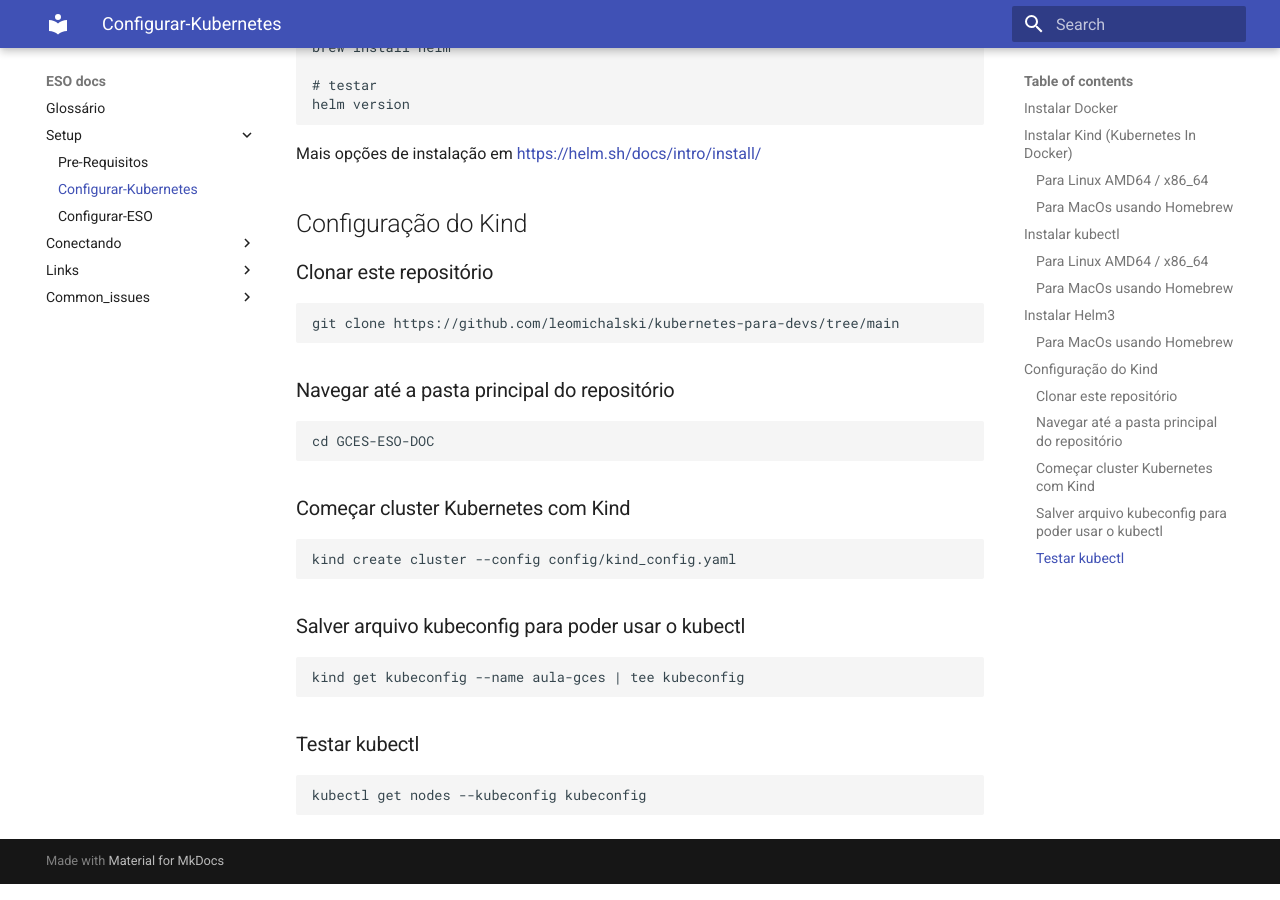
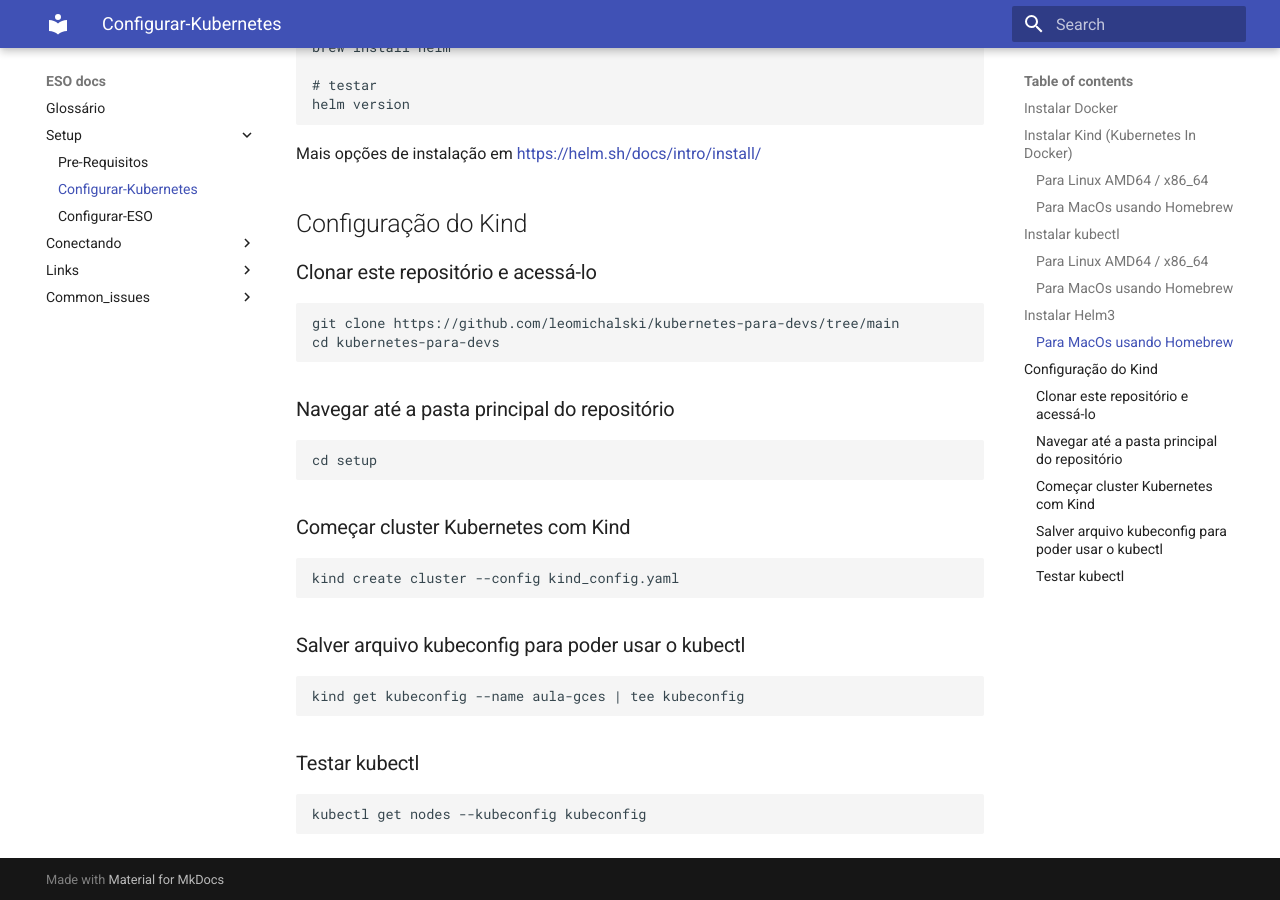
Before and after one commit to FGA-GCES/ESO-Documentacao, an MkDocs documentation site: the page built from docs/1-Setup/2-Configurar_Kubernetes.md, in a window 1280 px wide and 900 px high, scrolled down 1743 px. Built offline with MkDocs 1.6.1 and Material for MkDocs 9.7.7, drawn with Linux system fonts in a browser that asks for light colours.

Commit message:
corrigindo parte do kind

````diff
--- a/docs/1-Setup/2-Configurar_Kubernetes.md
+++ b/docs/1-Setup/2-Configurar_Kubernetes.md
@@ -89,22 +89,23 @@
 
 ## Configuração do Kind
 
-### Clonar este repositório
+### Clonar este repositório e acessá-lo
 
 ```bash
 git clone https://github.com/leomichalski/kubernetes-para-devs/tree/main
+cd kubernetes-para-devs
 ```
 
 ### Navegar até a pasta principal do repositório
 
 ```bash
-cd GCES-ESO-DOC
+cd setup
 ```
 
 ### Começar cluster Kubernetes com Kind
 
 ```bash
-kind create cluster --config config/kind_config.yaml
+kind create cluster --config kind_config.yaml
 ```
 
 ### Salver arquivo kubeconfig para poder usar o kubectl
````
